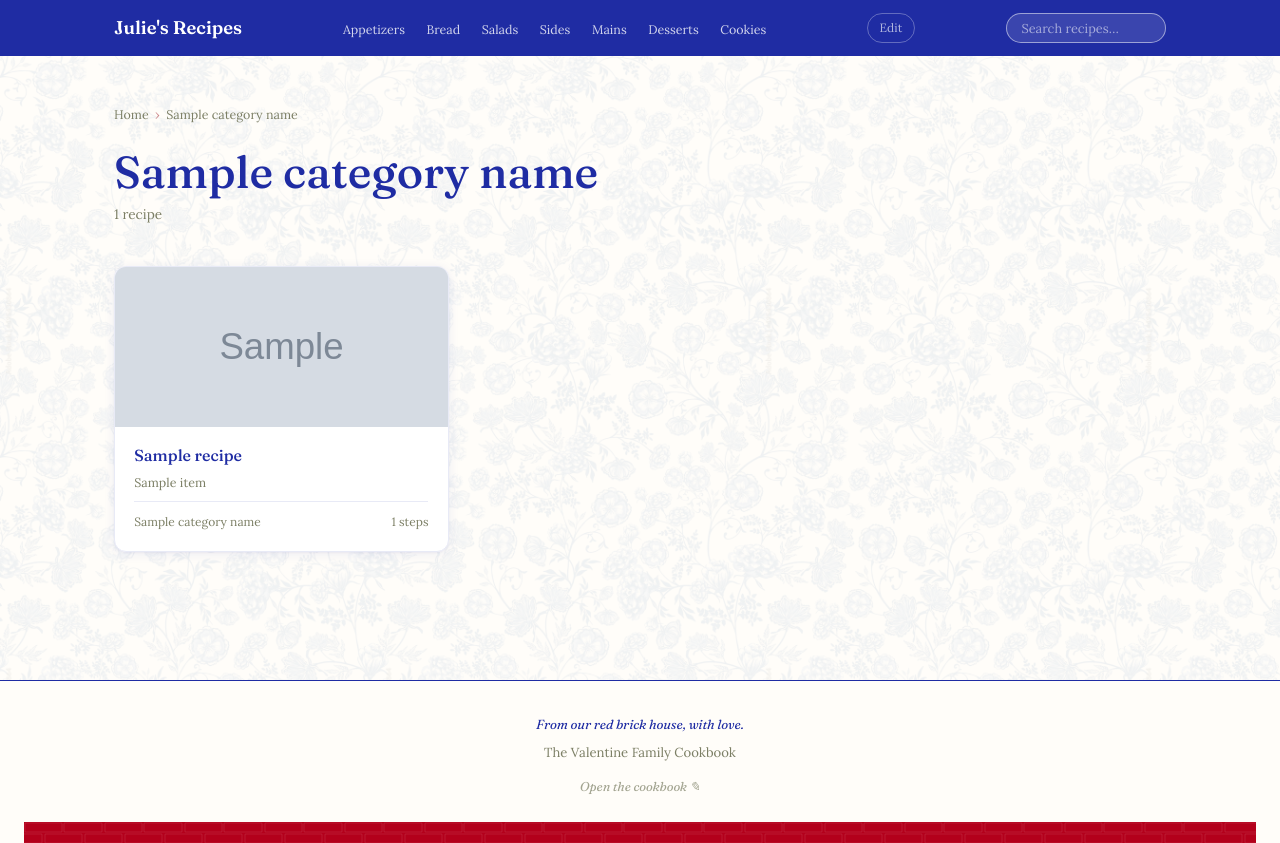
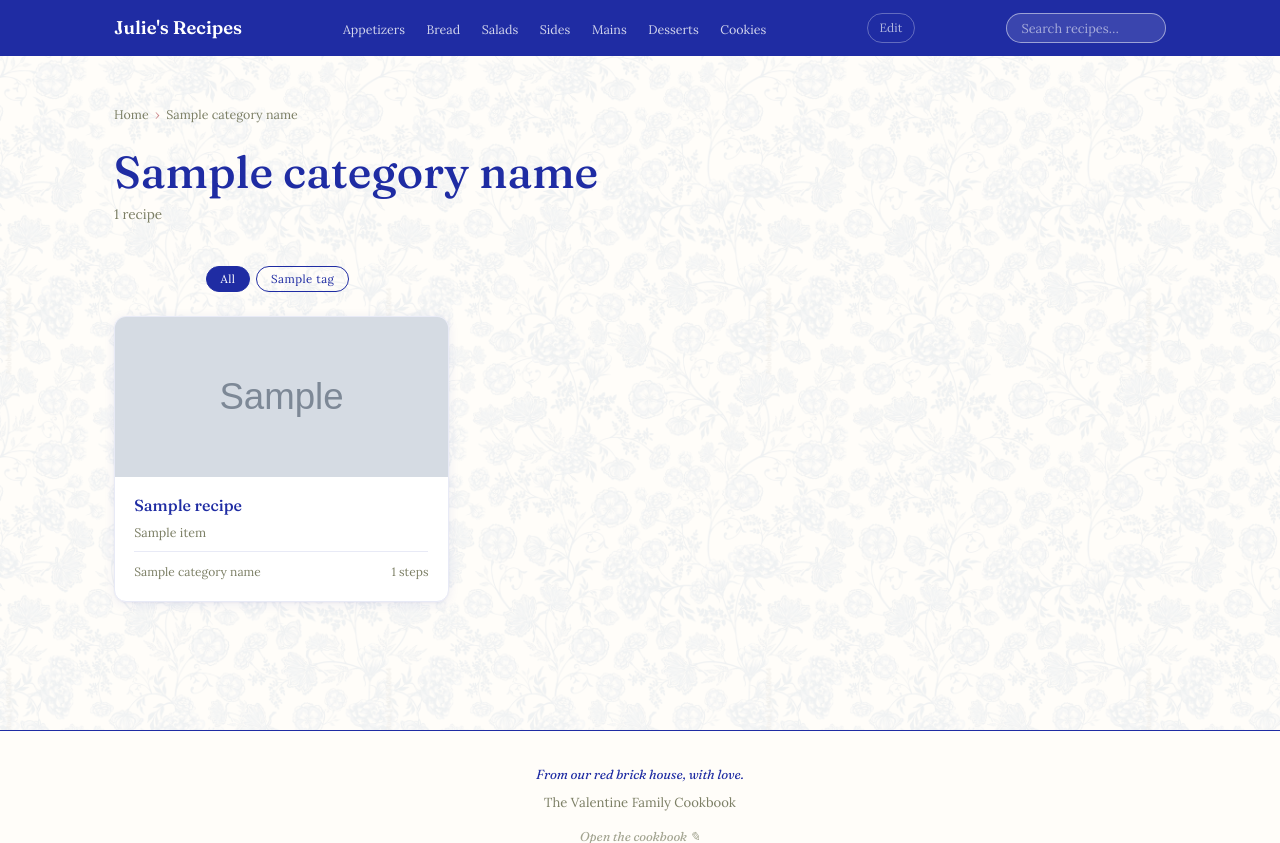
Before and after one commit to GrantValentine/mcqueen_family_recipes, a Python web app: template templates/category.html in a window 1280 px wide. Shown: the top 843 px of the page. Run offline with Jinja, Linux system fonts and the light colour scheme; the template is opened without the code that fills it: most values are stand-ins (such as "Sample title", 1, 10 or a date in 2020); grey boxes marked "Sample" are stand-in pictures; some libraries are stand-ins or nearby versions.

Commit message:
filtering

```diff
--- a/templates/base.html
+++ b/templates/base.html
@@ -533,6 +533,53 @@
       color: var(--dusty-olive);
       margin-bottom: 2rem;
     }
+    .recipe-tag-list {
+      display: flex;
+      flex-wrap: wrap;
+      gap: 0.35rem;
+      margin-top: 0.6rem;
+    }
+    .recipe-tag-badge {
+      font-family: 'Lora', serif;
+      font-size: 0.68rem;
+      letter-spacing: 0.05em;
+      color: var(--willow-blue);
+      background: var(--willow-light);
+      padding: 0.18rem 0.6rem;
+      border-radius: 20px;
+    }
+    /* Category page tag filter bar */
+    .filter-bar {
+      display: flex;
+      flex-wrap: wrap;
+      gap: 0.4rem;
+      margin: 0 auto 1.5rem;
+      max-width: 900px;
+      padding: 0 1rem;
+    }
+    .filter-btn {
+      font-family: 'Lora', serif;
+      font-size: 0.72rem;
+      letter-spacing: 0.04em;
+      color: var(--willow-blue);
+      background: transparent;
+      border: 1.5px solid var(--willow-blue);
+      border-radius: 20px;
+      padding: 0.25rem 0.85rem;
+      cursor: pointer;
+      transition: background 0.15s, color 0.15s;
+      line-height: 1.4;
+    }
+    .filter-btn:hover {
+      background: var(--willow-light);
+    }
+    .filter-btn--active {
+      background: var(--willow-blue);
+      color: #fff;
+    }
+    .filter-btn--active:hover {
+      background: var(--willow-blue);
+    }
     .recipe-category-badge {
       display: inline-block;
       font-family: 'Lora', serif;
--- a/templates/category.html
+++ b/templates/category.html
@@ -9,13 +9,24 @@
   </nav>
 
   <h1>{{ category_name }}</h1>
-  <p class="category-count">{{ recipes|length }} recipe{{ 's' if recipes|length != 1 }}</p>
+  <p class="category-count" id="recipe-count">{{ recipes|length }} recipe{{ 's' if recipes|length != 1 }}</p>
 </div>
 
+{% if category_tags %}
+<div class="filter-bar" role="group" aria-label="Filter by tag">
+  <button class="filter-btn filter-btn--active" data-slug="all">All</button>
+  {% for tag in category_tags %}
+  <button class="filter-btn" data-slug="{{ tag.slug }}">{{ tag.label }}</button>
+  {% endfor %}
+</div>
+{% endif %}
+
 <div class="category-grid-wrap">
-  <div class="recipe-grid">
+  <div class="recipe-grid" id="recipe-grid">
     {% for recipe in recipes %}
-    <a class="recipe-card" href="{{ root_path }}{{ category_slug }}/{{ recipe.slug }}/">
+    <a class="recipe-card"
+       data-tags="{{ recipe.tags | map(attribute='slug') | join(' ') }}"
+       href="{{ root_path }}{{ category_slug }}/{{ recipe.slug }}/">
 
       <div class="recipe-card__img">
         {% if recipe.photo %}
@@ -40,6 +51,63 @@
     </a>
     {% endfor %}
   </div>
+
+  <p id="no-filter-results" hidden style="text-align:center; color:var(--dusty-olive); font-family:'Lora',serif; font-size:0.9rem; padding:2rem 0;">
+    No recipes match those filters.
+  </p>
 </div>
 
+{% if category_tags %}
+<script>
+(function () {
+  var btns    = document.querySelectorAll('.filter-btn[data-slug]');
+  var cards   = document.querySelectorAll('.recipe-card[data-tags]');
+  var countEl = document.getElementById('recipe-count');
+  var noRes   = document.getElementById('no-filter-results');
+  var total   = cards.length;
+  var active  = new Set();
+
+  function update() {
+    var visible = 0;
+    cards.forEach(function (card) {
+      var cardTags = new Set(card.dataset.tags.split(' ').filter(Boolean));
+      var show = active.size === 0 || Array.from(active).every(function (t) { return cardTags.has(t); });
+      card.style.display = show ? '' : 'none';
+      if (show) visible++;
+    });
+    if (countEl) {
+      countEl.textContent = active.size === 0
+        ? total + ' recipe' + (total !== 1 ? 's' : '')
+        : visible + ' of ' + total + ' recipe' + (total !== 1 ? 's' : '');
+    }
+    if (noRes) noRes.hidden = visible > 0;
+  }
+
+  btns.forEach(function (btn) {
+    btn.addEventListener('click', function () {
+      var slug = btn.dataset.slug;
+      if (slug === 'all') {
+        active.clear();
+        btns.forEach(function (b) { b.classList.remove('filter-btn--active'); });
+        btn.classList.add('filter-btn--active');
+      } else {
+        document.querySelector('.filter-btn[data-slug="all"]').classList.remove('filter-btn--active');
+        if (active.has(slug)) {
+          active.delete(slug);
+          btn.classList.remove('filter-btn--active');
+          if (active.size === 0) {
+            document.querySelector('.filter-btn[data-slug="all"]').classList.add('filter-btn--active');
+          }
+        } else {
+          active.add(slug);
+          btn.classList.add('filter-btn--active');
+        }
+      }
+      update();
+    });
+  });
+})();
+</script>
+{% endif %}
+
 {% endblock %}
```
Also changed, not shown: scripts/build_site.py (+35 -3 lines), templates/recipe.html (+9 -0 lines).
